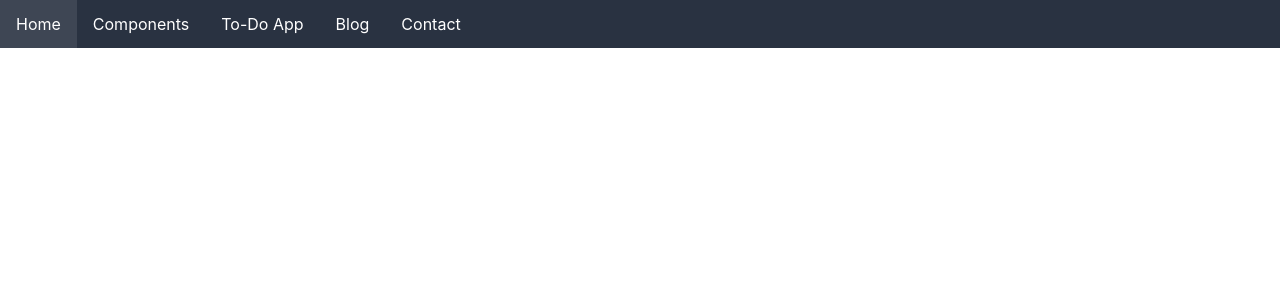
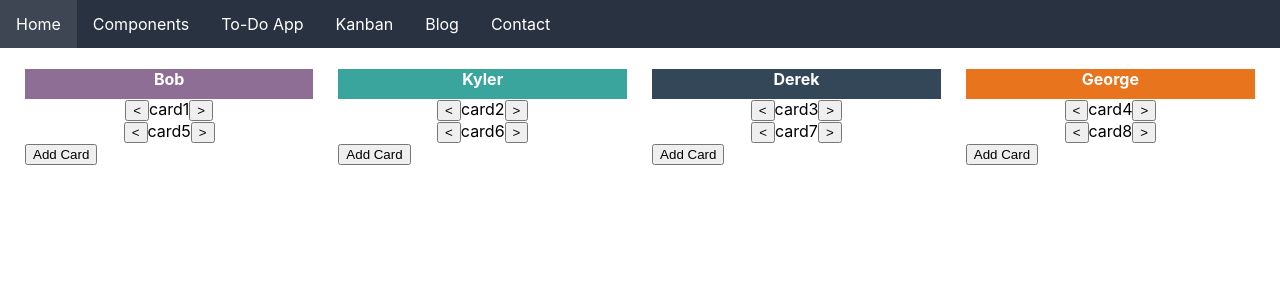
Before and after one commit to kfiggins/MyPortfolio, a React (Create React App) app in the folder client/: page /kanban in a window 1280 px wide. Shown: the top 300 px of the page. Built offline with nearby package versions, Linux system fonts and the light colour scheme.

Commit message:
Starting on a simple Kanban Board

```diff
--- a/client/src/App.js
+++ b/client/src/App.js
@@ -1,6 +1,5 @@
 import React, { Component, Fragment } from "react";
 import { BrowserRouter as Router, Route, Link, Switch } from "react-router-dom";
-import styled from "styled-components";
 
 import "./App.css";
 
@@ -9,6 +8,7 @@ import Components from "./components/Components";
 import Navbar from "./components/Navbar";
 import BlogPlaceHolder from "./components/BlogPlaceHolder";
 import TodoApp from "./components/todoApp/TodoApp";
+import KanbanApp from "./components/KanbanApp/KanbanApp";
 
 class App extends Component {
   render() {
@@ -20,6 +20,7 @@ class App extends Component {
           <Route path="/components" component={Components} />
           <Route path="/blog" component={BlogPlaceHolder} />
           <Route path="/todo" component={TodoApp} />
+          <Route path="/kanban" component={KanbanApp} />
         </Switch>
       </Router>
     );
--- /dev/null
+++ b/client/src/components/KanbanApp/Card.js
@@ -0,0 +1,24 @@
+import React from "react";
+
+import styled from "styled-components";
+
+export default function Card({ title, moveCardRight, moveCardLeft, id }) {
+  const Wrapper = styled.div`
+    text-align: center;
+  `;
+  const handleMoveCardRight = () => {
+    moveCardRight(id);
+  };
+
+  const handleMoveCardLeft = () => {
+    moveCardLeft(id);
+  };
+
+  return (
+    <Wrapper>
+      <button onClick={handleMoveCardLeft}>{`<`}</button>
+      <span>{title}</span>
+      <button onClick={handleMoveCardRight}>{`>`}</button>
+    </Wrapper>
+  );
+}
--- /dev/null
+++ b/client/src/components/KanbanApp/Column.js
@@ -0,0 +1,57 @@
+import React from "react";
+import styled from "styled-components";
+
+import Card from "./Card";
+
+export default function Column({
+  name,
+  headerColor,
+  cards,
+  columnPostion,
+  addCard,
+  moveCardRight,
+  moveCardLeft
+}) {
+  const Wrapper = styled.div`
+    flex-grow: 1;
+    &:first-child {
+      margin-left: 25px;
+    }
+    margin-right: 25px;
+  `;
+
+  const ColumnTitle = styled.div`
+    background-color: ${headerColor};
+    height: 30px;
+    text-align: center;
+    color: white;
+    margin-top: 5px;
+  `;
+
+  const handleAddCard = () => {
+    let text = prompt("test");
+    const card = {
+      title: text,
+      position: columnPostion
+    };
+    addCard(card);
+  };
+
+  return (
+    <Wrapper>
+      <ColumnTitle>
+        <h4>{name}</h4>
+      </ColumnTitle>
+      {cards.map(card => (
+        <Card
+          title={card.title}
+          key={card.title}
+          moveCardRight={moveCardRight}
+          moveCardLeft={moveCardLeft}
+          id={card.id}
+        />
+      ))}
+      <button onClick={handleAddCard}>Add Card</button>
+    </Wrapper>
+  );
+}
--- /dev/null
+++ b/client/src/components/KanbanApp/KanbanApp.js
@@ -0,0 +1,95 @@
+import React, { useState, useEffect } from "react";
+import styled from "styled-components";
+import { generateId } from "../../utils/GenerateId";
+
+import Column from "./Column";
+
+export default function Kanban() {
+  //     cards: JSON.parse(window.localStorage.getItem("cards")) || [
+
+  const [cards, setCard] = useState([
+    { id: generateId(), title: "card1", position: 1 },
+    { id: generateId(), title: "card2", position: 2 },
+    { id: generateId(), title: "card3", position: 3 },
+    { id: generateId(), title: "card4", position: 4 },
+    { id: generateId(), title: "card5", position: 1 },
+    { id: generateId(), title: "card6", position: 2 },
+    { id: generateId(), title: "card7", position: 3 },
+    { id: generateId(), title: "card8", position: 4 }
+  ]);
+
+  //     window.localStorage.setItem("cards", JSON.stringify(this.state.cards));
+
+  const addCard = card => {
+    card.id = generateId();
+    setCard([...cards, card]);
+  };
+
+  const moveCardRight = id => {
+    let card = cards.find(card => card.id === id);
+    if (card.position === 4) return;
+    card.position = card.position + 1;
+    setCard([...cards.filter(card => card.id !== id), card]);
+  };
+
+  const moveCardLeft = id => {
+    let card = cards.find(card => card.id === id);
+    if (card.position === 1) return;
+    card.position = card.position - 1;
+    setCard([...cards.filter(card => card.id !== id), card]);
+  };
+
+  const column1Cards = cards.filter(card => card.position === 1);
+  const column2Cards = cards.filter(card => card.position === 2);
+  const column3Cards = cards.filter(card => card.position === 3);
+  const column4Cards = cards.filter(card => card.position === 4);
+
+  // useEffect(() => {
+  //   window.localStorage.setItem("cards", JSON.stringify(cards));
+  // });
+
+  const Wrapper = styled.div`
+    display: flex;
+  `;
+
+  return (
+    <Wrapper>
+      <Column
+        name={"Bob"}
+        headerColor={"#8E6E95"}
+        cards={column1Cards}
+        addCard={addCard}
+        columnPostion={1}
+        moveCardRight={moveCardRight}
+        moveCardLeft={moveCardLeft}
+      />
+      <Column
+        name={"Kyler"}
+        headerColor={"#39A59C"}
+        cards={column2Cards}
+        addCard={addCard}
+        columnPostion={2}
+        moveCardRight={moveCardRight}
+        moveCardLeft={moveCardLeft}
+      />
+      <Column
+        name={"Derek"}
+        headerColor={"#344759"}
+        cards={column3Cards}
+        addCard={addCard}
+        columnPostion={3}
+        moveCardRight={moveCardRight}
+        moveCardLeft={moveCardLeft}
+      />
+      <Column
+        name={"George"}
+        headerColor={"#E8741E"}
+        cards={column4Cards}
+        addCard={addCard}
+        columnPostion={4}
+        moveCardRight={moveCardRight}
+        moveCardLeft={moveCardLeft}
+      />
+    </Wrapper>
+  );
+}
--- a/client/src/components/Navbar.js
+++ b/client/src/components/Navbar.js
@@ -52,6 +52,9 @@ export default function Navbar() {
         <StyledLink to="/todo">To-Do App</StyledLink>
       </NavItem>
       <NavItem>
+        <StyledLink to="/kanban">Kanban</StyledLink>
+      </NavItem>
+      <NavItem>
         <StyledLink to="/blog">Blog</StyledLink>
       </NavItem>
       <NavItem>
--- a/client/src/components/todoApp/TodoApp.js
+++ b/client/src/components/todoApp/TodoApp.js
@@ -1,4 +1,4 @@
-import React, { useState } from "react";
+import React, { useState, useEffect } from "react";
 import Button from "../shared/Button";
 import { generateId } from "../../utils/GenerateId";
 import styled from "styled-components";
@@ -6,14 +6,17 @@ import styled from "styled-components";
 import TodoItem from "./TodoItem";
 
 export default function TodoApp() {
-  const Wrapper = styled.div`
-    text-align: center;
-  `;
+  const initialTodos = JSON.parse(window.localStorage.getItem("todos"));
+  const [todos, setTodos] = useState(
+    initialTodos || [
+      { id: generateId(), text: "Learn how to use React Hooks 🎣", completed: true },
+      { id: generateId(), text: "Learn how to fly 🛸", completed: false }
+    ]
+  );
 
-  const [todos, setTodos] = useState([
-    { id: generateId(), text: "Learn how to use React Hooks 🎣", completed: true },
-    { id: generateId(), text: "Learn how to fly 🛸", completed: false }
-  ]);
+  useEffect(() => {
+    window.localStorage.setItem("todos", JSON.stringify(todos));
+  });
 
   const [todoField, updateToDoField] = useState("");
 
@@ -27,7 +30,6 @@ export default function TodoApp() {
     setTodos(todos.filter(todo => todo.id !== id));
   };
 
-  // TODO: Try using context with toggleTodo
   const toggleTodo = id => {
     const todo = todos.find(todo => todo.id === id);
     todo.completed = !todo.completed;
--- a/client/src/components/todoApp/TodoItem.js
+++ b/client/src/components/todoApp/TodoItem.js
@@ -31,7 +31,7 @@ export default function TodoItem({ todo, removeTodo, toggleTodo }) {
   return (
     <Wrapper key={todo.id}>
       <CheckboxPosition>
-        {/* Make a pretty checkbox component */}
+        {/* TODO: Make a pretty checkbox component */}
         <input
           type="checkbox"
           checked={todo.completed}
```
